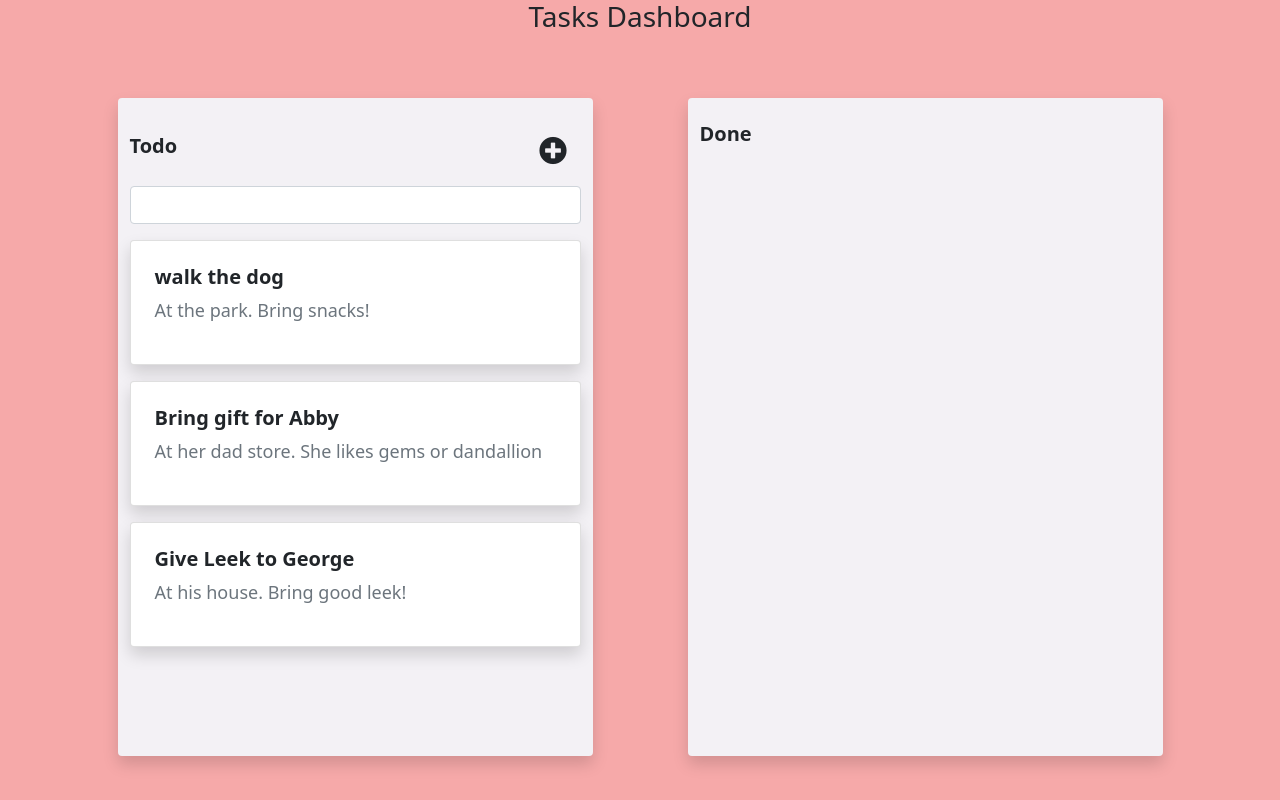
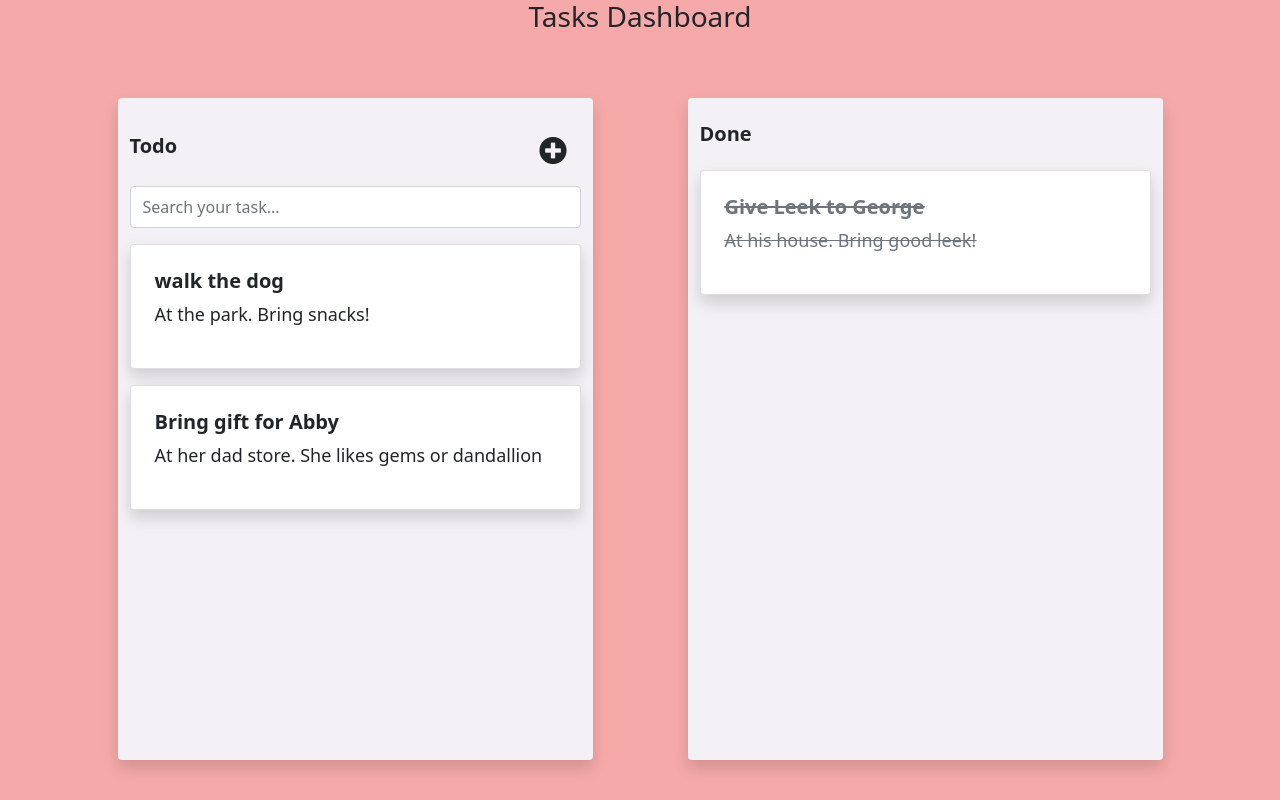
Before and after one commit to hongleang/todo-app-coding-challenge, a React (Create React App) app: page / in a window 1280 px wide. Built offline with nearby package versions, Linux system fonts and the light colour scheme.

Commit message:
fix filter function and add style to completed Task

```diff
--- a/src/components/dashboard/Dashboard.js
+++ b/src/components/dashboard/Dashboard.js
@@ -59,16 +59,17 @@ const Dashboard = () => {
   };
 
   const searchTask = (val) => {
-    // setSearchTerm(value);
-
     const tasks = { ...starterData.tasks };
+    const colTaskIds = [ ...starterData.columns['column-1'].taskIds ];
     const filteredTask = Object.entries(tasks)
       .filter(([key, value]) => {
-        return value.title
+
+        return !value.isDone && value.title
           .toLowerCase()
           .includes(val.toLocaleLowerCase());
       })
-      .map((task => task[0]));
+      .map(task => task[0]);
+
     setStarterData({
       ...starterData,
       columns: {
@@ -78,10 +79,10 @@ const Dashboard = () => {
           taskIds: filteredTask
         }
       }
-    })
+    });
   };
 
-  const handleDragEnd = ({ destination, source, draggableId, type }) => {
+  const handleDragEnd = ({ destination, source, draggableId }) => {
     if (!destination) return;
     if (
       destination.droppableId === source.droppableId &&
@@ -92,6 +93,8 @@ const Dashboard = () => {
     // Search column through startderData
     const start = starterData.columns[source.droppableId];
     const end = starterData.columns[destination.droppableId];
+
+
 
     if (start === end) {
       const taskIds = [...start.taskIds];
@@ -110,13 +113,15 @@ const Dashboard = () => {
           [start.id]: newColOrder,
         },
       });
-      console.log(starterData.columns);
       return; // return after action
     }
 
     const startColTaskIds = [...start.taskIds];
     const endColTaskIds = [...end.taskIds];
     const removed = startColTaskIds.splice(source.index, 1);
+
+    starterData.tasks[draggableId].isDone = !starterData.tasks[draggableId].isDone;
+
     endColTaskIds.splice(destination.index, 0, removed[0]);
 
     const newStarterCol = {
--- a/src/components/modal/Modal.js
+++ b/src/components/modal/Modal.js
@@ -15,7 +15,7 @@ const Modal = ({addTask, colId}) => {
 
   const handleSubmit = (event) => {
     event.preventDefault();
-    task.title.length > 0 ? addTask({...task, id: uuidv4()}, colId)
+    task.title.length > 0 ? addTask({...task, id: uuidv4(), isDone: false}, colId)
     : setTask({title: "", description: ""}); // Clear the input
   };
 
--- a/src/components/task/Task.js
+++ b/src/components/task/Task.js
@@ -3,8 +3,9 @@ import "./task.scss";
 import { Draggable } from "react-beautiful-dnd";
 
 const Task = (props) => {
-  const { title, description, id, deleteTask, index, col, colId } = props;
+  const { title, description,completed, id, deleteTask, index, col, colId } = props;
 
+  const isDone = completed ? 'text-decoration-line-through text-muted bg-gray-900' : 'text-decoration-none';
   const passDataToModal = (taskId, title, description) => {
     const editModal = document.querySelector("#editTaskModal");
     editModal.addEventListener("shown.bs.modal", function (event) {
@@ -17,7 +18,7 @@ const Task = (props) => {
     });
   };
 
-  const handleClick = (e) => {
+  const handleClick = () => {
     passDataToModal(id, title, description);
   };
 
@@ -30,10 +31,10 @@ const Task = (props) => {
           {...provided.draggableProps}
           {...provided.dragHandleProps}
         >
-          <div className="card shadow my-3 p-2">
+          <div className={`card shadow my-3 p-2 ${isDone}`}>
             <div className="card-body">
               <div className="d-flex justify-content-between">
-                <h5 className="card-title fw-bold">{title}</h5>
+                <h5 className={`card-title fw-bold ${isDone}`}>{title}</h5>
                 <div className="button-wrapper">
                   <button onClick={() => deleteTask(id, colId)} className="btn">
                     <i className="fas fa-trash fs-5 deleteIcon"></i>
@@ -49,7 +50,7 @@ const Task = (props) => {
                   </button>}
                 </div>
               </div>
-              <p className="text-muted text-gray">{description}</p>
+              <p className={`${isDone}`}>{description}</p>
             </div>
           </div>
         </div>
--- a/src/components/todo/Todo.js
+++ b/src/components/todo/Todo.js
@@ -1,4 +1,4 @@
-import React, {useState} from "react";
+import React, { useState } from "react";
 import Modal from "../modal/Modal";
 import EditTask from "../modal/EditTask";
 import "./todo.scss";
@@ -7,7 +7,6 @@ import Task from "../task/Task";
 import { Droppable } from "react-beautiful-dnd";
 
 const Todo = (props) => {
-
   const {
     title,
     tasks,
@@ -33,7 +32,12 @@ const Todo = (props) => {
         )}
       </div>
       {title === "Todo" && (
-        <input type="text" onChange={ event => onSearchTask(event.target.value)} className="form-control" />
+        <input
+          type="text"
+          placeholder="Search your task..."
+          onChange={(event) => onSearchTask(event.target.value)}
+          className="form-control py-2"
+        />
       )}
       <Modal colId={id} addTask={onAddTask} />
       <EditTask colId={id} editTask={onEditTask} />
@@ -51,6 +55,7 @@ const Todo = (props) => {
                 col={title}
                 colId={id}
                 title={task.title}
+                completed={task.isDone}
                 index={index}
                 description={task.description}
                 deleteTask={onDeleteTask}
--- a/src/data/data.js
+++ b/src/data/data.js
@@ -2,20 +2,20 @@ import { v4 as uuidv4 } from "uuid";
 
 const initialData = {
   tasks: {
-    "task-1": { id: "task-1", title: "walk the dog", description: "At the park. Bring snacks!"},
-    "task-2": { id: "task-2", title: "Bring gift for Abby", description: "At her dad store. She likes gems or dandallion" },
-    "task-3": { id: "task-3", title: "Give Leek to George", description: "At his house. Bring good leek!"}
+    "task-1": { id: "task-1", title: "walk the dog", description: "At the park. Bring snacks!", isDone: false},
+    "task-2": { id: "task-2", title: "Bring gift for Abby", description: "At her dad store. She likes gems or dandallion", isDone:false },
+    "task-3": { id: "task-3", title: "Give Leek to George", description: "At his house. Bring good leek!", isDone: true}
   },
   columns: {
     "column-1": {
       id: "column-1",
       title: "Todo",
-      taskIds: ["task-1","task-2","task-3"]
+      taskIds: ["task-1","task-2"]
     },
     "column-2": {
       id: "column-2",
       title: "Done",
-      taskIds: []
+      taskIds: ["task-3"]
     }
   },
   columnOrder: ["column-1", "column-2"]
```
